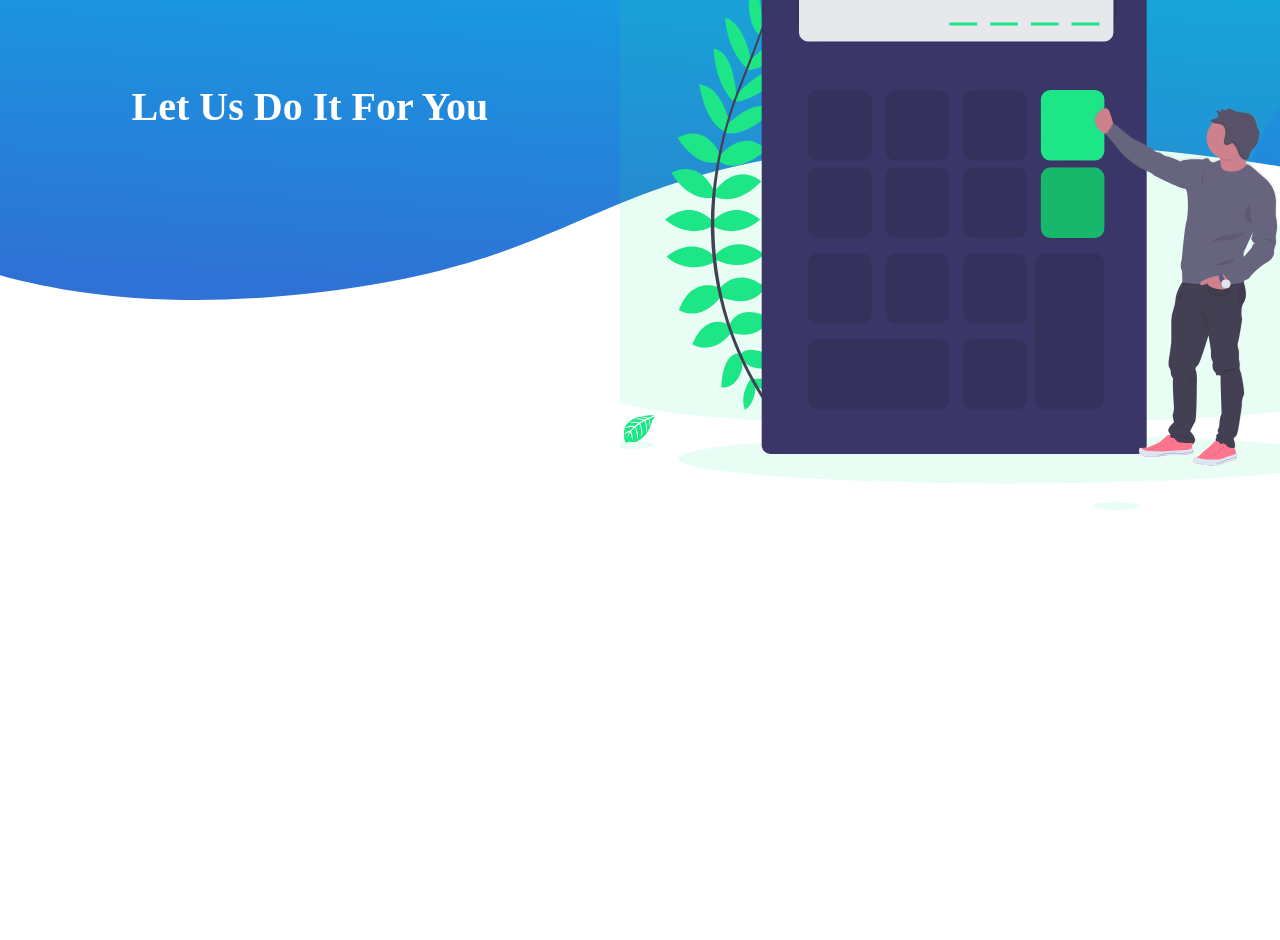
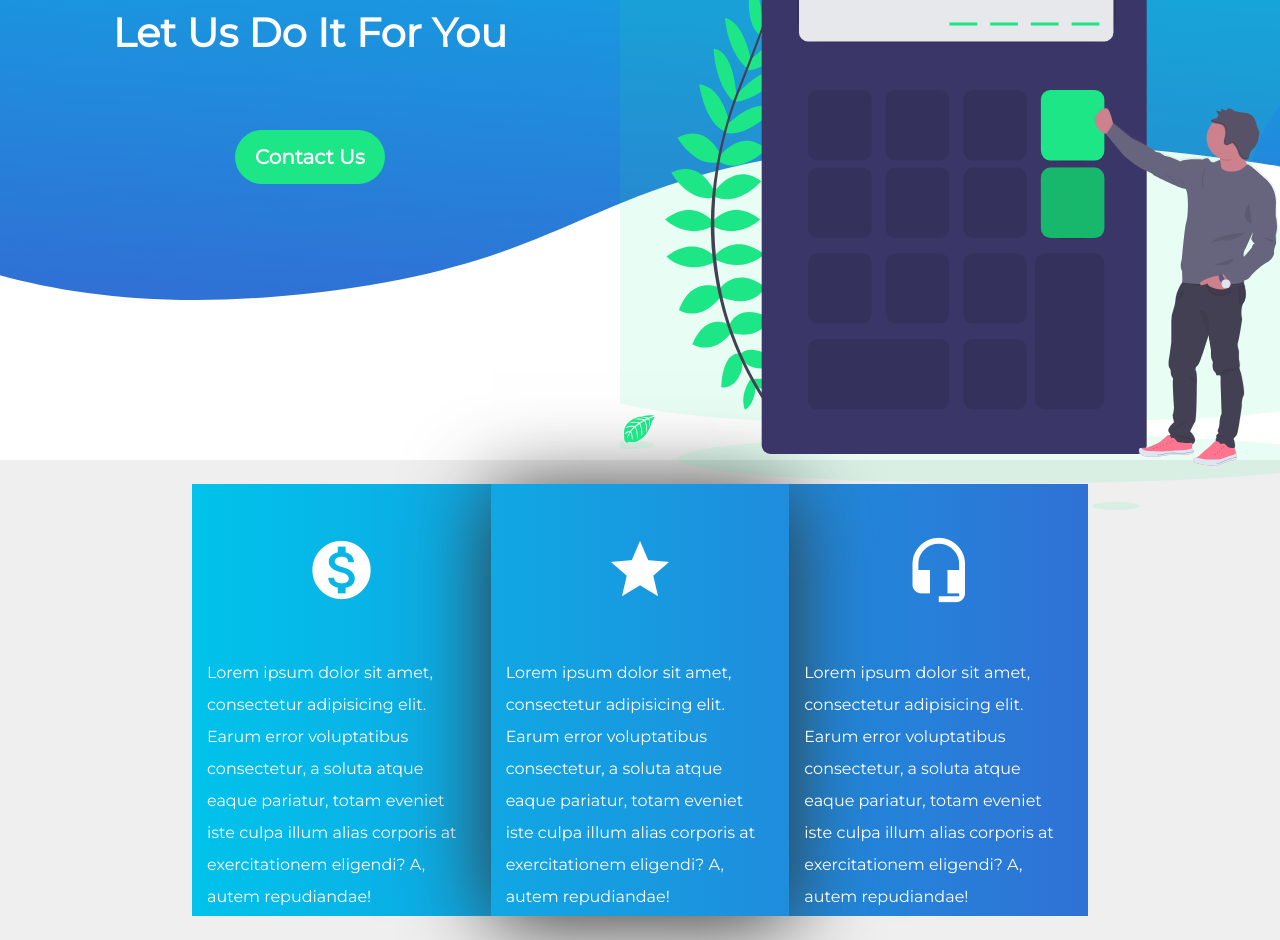
Before and after one commit to Bryang09/accountant, an Angular app: page / in a window 1280 px wide. Shown: the part 340-1280 px from the top of the page. Before the commit the page ends 850 px from the top, so only its background shows below. Built offline with nearby package versions, Linux system fonts and the light colour scheme.

Commit message:
Hero Section Added

```diff
--- a/src/app/app.component.html
+++ b/src/app/app.component.html
@@ -1,3 +1,4 @@
 <router-outlet></router-outlet>
 
 <app-hero></app-hero>
+<app-services></app-services>
--- a/src/app/app.module.ts
+++ b/src/app/app.module.ts
@@ -4,11 +4,13 @@ import { NgModule } from '@angular/core';
 import { AppRoutingModule } from './app-routing.module';
 import { AppComponent } from './app.component';
 import { HeroComponent } from './components/hero/hero.component';
+import { ServicesComponent } from './components/services/services.component';
 
 @NgModule({
   declarations: [
     AppComponent,
-    HeroComponent
+    HeroComponent,
+    ServicesComponent
   ],
   imports: [
     BrowserModule,
--- a/src/app/components/hero/hero.component.html
+++ b/src/app/components/hero/hero.component.html
@@ -2,6 +2,7 @@
   <div class="heroText">
     <h1>Accounting is Boring</h1>
     <h3>Let Us Do It For You</h3>
+    <h5>Contact Us</h5>
   </div>
   <div class="heroSvg"></div>
 </div>
--- a/src/app/components/hero/hero.component.scss
+++ b/src/app/components/hero/hero.component.scss
@@ -16,6 +16,15 @@
     }
     h3 {
       font-size: 40px;
+      margin-top: 0;
+    }
+
+    h5 {
+      padding: 15px 20px;
+      border-radius: 35px;
+      background: #1de687;
+      font-size: 20px;
+      cursor: pointer;
     }
   }
 
--- /dev/null
+++ b/src/app/components/services/services.component.html
@@ -0,0 +1,39 @@
+<div class="Services">
+  <div class="servicesContainer">
+    <div class="service">
+      <div class="serviceIcon">
+        <i class="material-icons">monetization_on</i>
+      </div>
+      <div class="serviceText">
+        <h4>
+          Lorem ipsum dolor sit amet, consectetur adipisicing elit. Earum error
+          voluptatibus consectetur, a soluta atque eaque pariatur, totam eveniet
+          iste culpa illum alias corporis at exercitationem eligendi? A, autem
+          repudiandae!
+        </h4>
+      </div>
+    </div>
+    <div class="service" id="middle">
+      <div class="serviceIcon"><i class="material-icons">grade</i></div>
+      <div class="serviceText">
+        <h4>
+          Lorem ipsum dolor sit amet, consectetur adipisicing elit. Earum error
+          voluptatibus consectetur, a soluta atque eaque pariatur, totam eveniet
+          iste culpa illum alias corporis at exercitationem eligendi? A, autem
+          repudiandae!
+        </h4>
+      </div>
+    </div>
+    <div class="service">
+      <div class="serviceIcon"><i class="material-icons">headset_mic </i></div>
+      <div class="serviceText">
+        <h4>
+          Lorem ipsum dolor sit amet, consectetur adipisicing elit. Earum error
+          voluptatibus consectetur, a soluta atque eaque pariatur, totam eveniet
+          iste culpa illum alias corporis at exercitationem eligendi? A, autem
+          repudiandae!
+        </h4>
+      </div>
+    </div>
+  </div>
+</div>
--- /dev/null
+++ b/src/app/components/services/services.component.scss
@@ -0,0 +1,60 @@
+.Services {
+  height: 60vh;
+  background: #eeefee;
+  margin-top: 20vh;
+  display: flex;
+  justify-content: center;
+  align-items: center;
+
+  .servicesContainer {
+    height: 90%;
+    width: 70%;
+    margin: auto;
+    // border: 1px solid #333;
+    display: flex;
+    justify-content: center;
+    align-items: center;
+    flex-direction: row;
+    background: linear-gradient(90deg, #00c3eb, #2f71d5);
+
+    .service {
+      width: 33.33%;
+      margin: 0;
+      // border: 1px solid #333;
+      height: 100%;
+      display: flex;
+      flex-direction: column;
+
+      .serviceIcon {
+        height: 40%;
+        // background: red;
+        display: flex;
+        justify-content: center;
+        align-items: center;
+
+        i {
+          font-size: 70px;
+          color: #fff;
+        }
+      }
+
+      .serviceText {
+        display: flex;
+        justify-content: center;
+        align-items: center;
+        color: #fff;
+
+        h4 {
+          line-height: 2;
+          font-weight: 400;
+          width: 90%;
+          margin: 0 auto;
+        }
+      }
+    }
+
+    #middle {
+      box-shadow: 1px 7px 80px #333;
+    }
+  }
+}
--- /dev/null
+++ b/src/app/components/services/services.component.ts
@@ -0,0 +1,15 @@
+import { Component, OnInit } from '@angular/core';
+
+@Component({
+  selector: 'app-services',
+  templateUrl: './services.component.html',
+  styleUrls: ['./services.component.scss']
+})
+export class ServicesComponent implements OnInit {
+
+  constructor() { }
+
+  ngOnInit() {
+  }
+
+}
--- a/src/index.html
+++ b/src/index.html
@@ -1,12 +1,16 @@
-<!doctype html>
+<!DOCTYPE html>
 <html lang="en">
   <head>
-  <meta charset="utf-8">
+    <meta charset="utf-8" />
     <title>Accountant</title>
-  <base href="/">
+    <base href="/" />
 
-  <meta name="viewport" content="width=device-width, initial-scale=1">
-  <link rel="icon" type="image/x-icon" href="favicon.ico">
+    <meta name="viewport" content="width=device-width, initial-scale=1" />
+    <link rel="icon" type="image/x-icon" href="favicon.ico" />
+    <link
+      href="https://fonts.googleapis.com/icon?family=Material+Icons"
+      rel="stylesheet"
+    />
   </head>
   <body>
     <app-root></app-root>
--- a/src/styles.scss
+++ b/src/styles.scss
@@ -1,7 +1,9 @@
 /* You can add global styles to this file, and also import other style files */
+@import url("https://fonts.googleapis.com/css?family=Montserrat:300,400");
 
 body {
   padding: 0;
   margin: 0;
   height: 100%;
+  font-family: "Montserrat", sans-serif;
 }
```
Also changed, not shown: 1 other file (tests, documents, lock files or other folders). Lines whose indentation alone changed are shown as unchanged.
